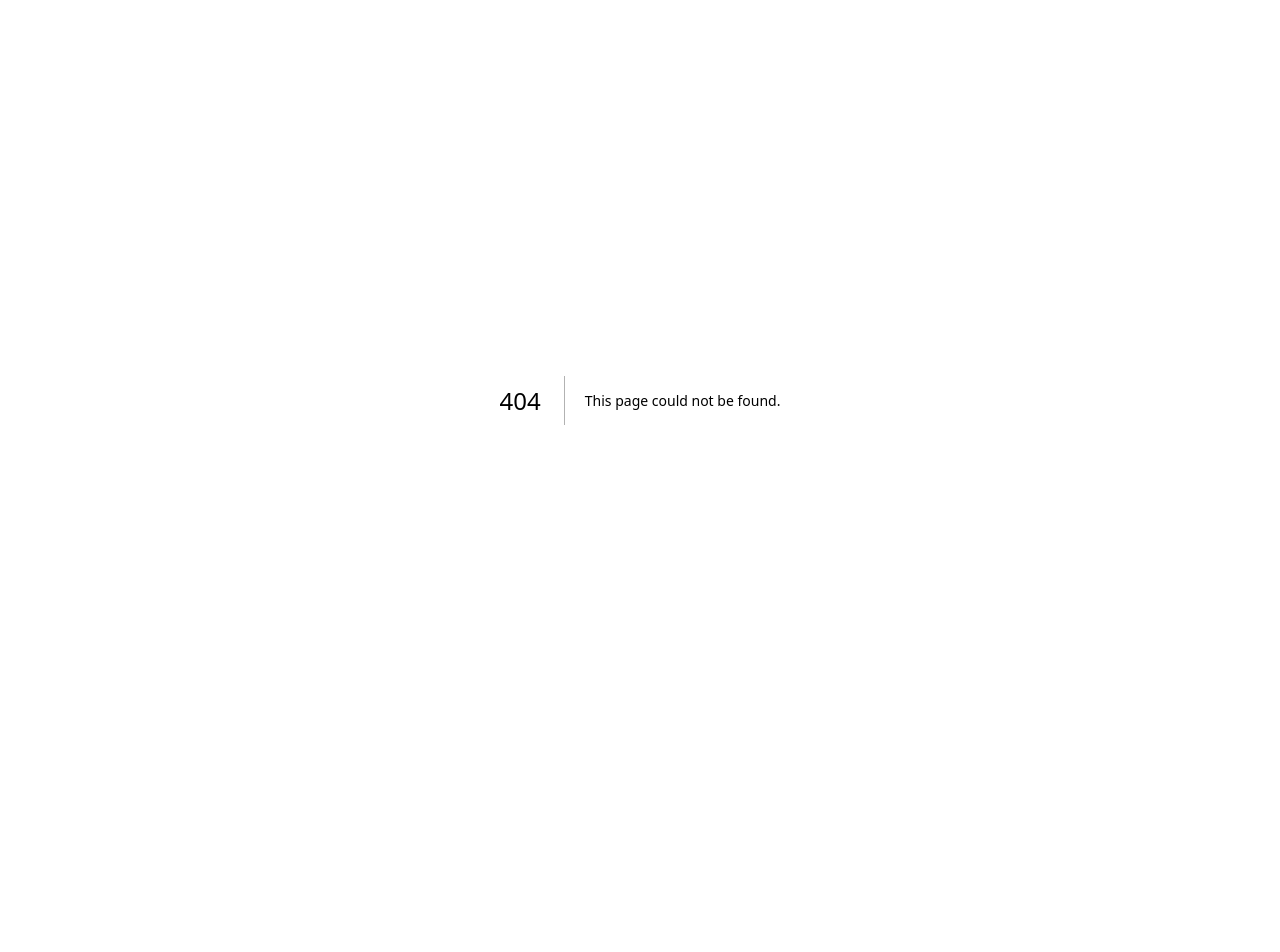
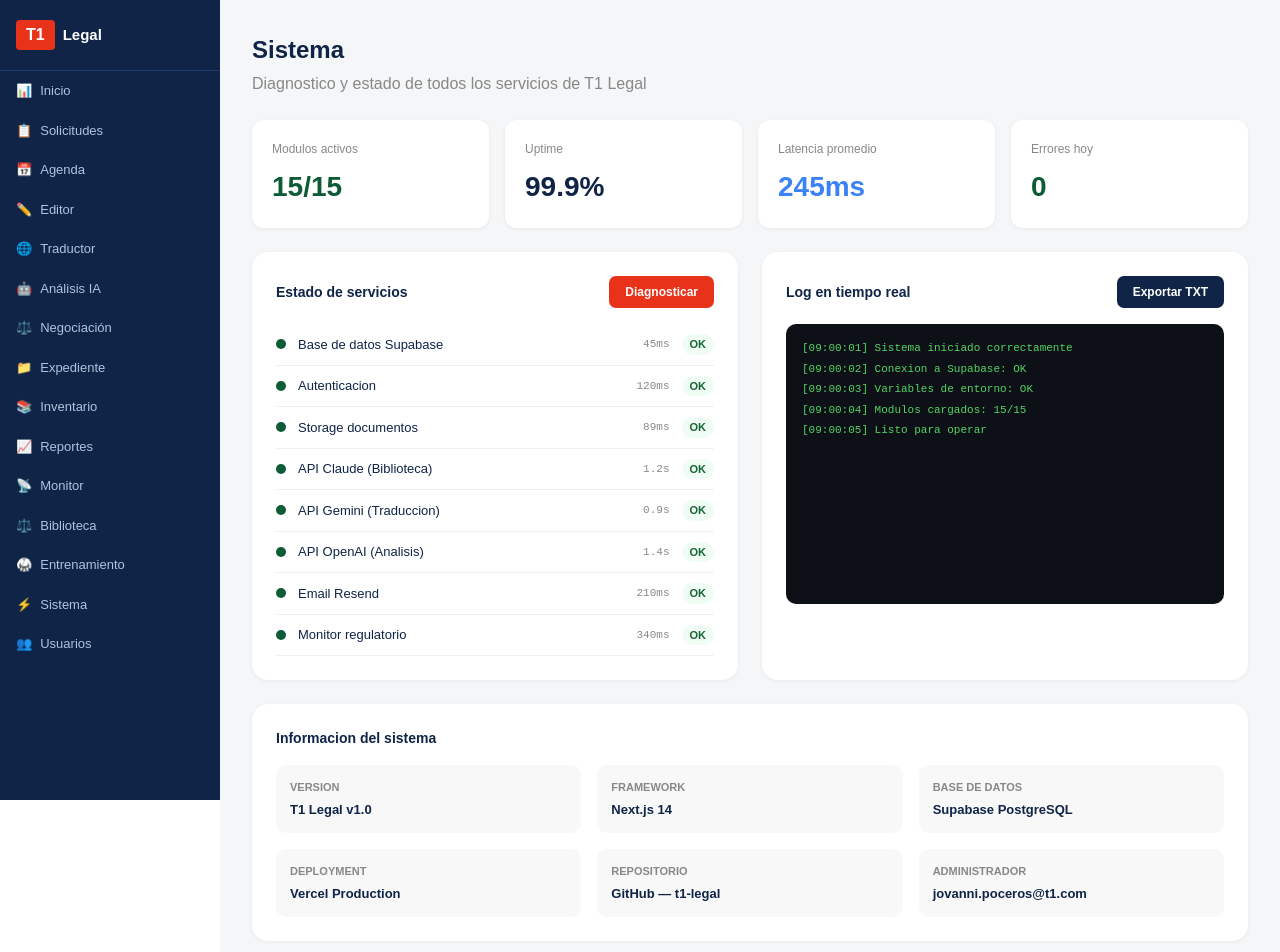
Before and after one commit to jovannipoceros-png/t1-legal, a Next.js app: page /dashboard/sistema in a window 1280 px wide. Before the commit this address had no page. Shown: the top 952 px of the page. Before the commit the page ends 800 px from the top, so only its background shows below. Built offline with nearby package versions, Linux system fonts and the light colour scheme.

Commit message:
feat: modulo sistema

```diff
--- /dev/null
+++ b/src/app/dashboard/sistema/page.tsx
@@ -0,0 +1,119 @@
+'use client'
+import { useState } from 'react'
+
+export default function Sistema() {
+  const [log, setLog] = useState<string[]>([
+    '[09:00:01] Sistema iniciado correctamente',
+    '[09:00:02] Conexion a Supabase: OK',
+    '[09:00:03] Variables de entorno: OK',
+    '[09:00:04] Modulos cargados: 15/15',
+    '[09:00:05] Listo para operar',
+  ])
+
+  const modulos = [
+    { nombre:'Base de datos Supabase', estado:'OK', latencia:'45ms', color:'#0D5C36' },
+    { nombre:'Autenticacion', estado:'OK', latencia:'120ms', color:'#0D5C36' },
+    { nombre:'Storage documentos', estado:'OK', latencia:'89ms', color:'#0D5C36' },
+    { nombre:'API Claude (Biblioteca)', estado:'OK', latencia:'1.2s', color:'#0D5C36' },
+    { nombre:'API Gemini (Traduccion)', estado:'OK', latencia:'0.9s', color:'#0D5C36' },
+    { nombre:'API OpenAI (Analisis)', estado:'OK', latencia:'1.4s', color:'#0D5C36' },
+    { nombre:'Email Resend', estado:'OK', latencia:'210ms', color:'#0D5C36' },
+    { nombre:'Monitor regulatorio', estado:'OK', latencia:'340ms', color:'#0D5C36' },
+  ]
+
+  const diagnosticar = () => {
+    const nuevos = [
+      `[${new Date().toLocaleTimeString()}] Iniciando diagnostico completo...`,
+      `[${new Date().toLocaleTimeString()}] Verificando Supabase... OK (45ms)`,
+      `[${new Date().toLocaleTimeString()}] Verificando APIs de IA... OK`,
+      `[${new Date().toLocaleTimeString()}] Verificando Storage... OK`,
+      `[${new Date().toLocaleTimeString()}] Verificando Email... OK`,
+      `[${new Date().toLocaleTimeString()}] Diagnostico completado — Todo operando correctamente`,
+    ]
+    setLog(prev => [...prev, ...nuevos])
+  }
+
+  const exportarLog = () => {
+    const blob = new Blob([log.join('\n')], { type: 'text/plain' })
+    const url = URL.createObjectURL(blob)
+    const a = document.createElement('a')
+    a.href = url
+    a.download = 'T1Legal_log.txt'
+    a.click()
+  }
+
+  return (
+    <div style={{ padding:'32px', fontFamily:'sans-serif' }}>
+      <h1 style={{ color:'#0F2447', fontSize:'24px', fontWeight:700, margin:'0 0 4px' }}>Sistema</h1>
+      <p style={{ color:'#888', margin:'0 0 24px' }}>Diagnostico y estado de todos los servicios de T1 Legal</p>
+
+      <div style={{ display:'grid', gridTemplateColumns:'repeat(4,1fr)', gap:'16px', marginBottom:'24px' }}>
+        {[
+          { label:'Modulos activos', value:'15/15', color:'#0D5C36' },
+          { label:'Uptime', value:'99.9%', color:'#0F2447' },
+          { label:'Latencia promedio', value:'245ms', color:'#3B82F6' },
+          { label:'Errores hoy', value:'0', color:'#0D5C36' },
+        ].map((k,i) => (
+          <div key={i} style={{ background:'white', borderRadius:'12px', padding:'20px', boxShadow:'0 1px 4px rgba(0,0,0,0.06)' }}>
+            <p style={{ color:'#888', fontSize:'12px', margin:'0 0 8px' }}>{k.label}</p>
+            <p style={{ color:k.color, fontSize:'28px', fontWeight:700, margin:0 }}>{k.value}</p>
+          </div>
+        ))}
+      </div>
+
+      <div style={{ display:'grid', gridTemplateColumns:'1fr 1fr', gap:'24px', marginBottom:'24px' }}>
+        <div style={{ background:'white', borderRadius:'16px', padding:'24px', boxShadow:'0 1px 4px rgba(0,0,0,0.06)' }}>
+          <div style={{ display:'flex', justifyContent:'space-between', alignItems:'center', marginBottom:'16px' }}>
+            <h3 style={{ color:'#0F2447', fontSize:'14px', fontWeight:700, margin:0 }}>Estado de servicios</h3>
+            <button onClick={diagnosticar}
+              style={{ background:'#E8321A', color:'white', border:'none', padding:'7px 16px', borderRadius:'7px', fontSize:'12px', fontWeight:700, cursor:'pointer' }}>
+              Diagnosticar
+            </button>
+          </div>
+          {modulos.map((m,i) => (
+            <div key={i} style={{ display:'flex', alignItems:'center', gap:'12px', padding:'10px 0', borderBottom:'1px solid #F0F0F0' }}>
+              <span style={{ width:'10px', height:'10px', borderRadius:'50%', background:m.color, flexShrink:0 }} />
+              <span style={{ color:'#0F2447', fontSize:'13px', flex:1 }}>{m.nombre}</span>
+              <span style={{ color:'#888', fontSize:'11px', fontFamily:'monospace' }}>{m.latencia}</span>
+              <span style={{ background:'#F0FDF4', color:'#166534', fontSize:'11px', fontWeight:700, padding:'2px 8px', borderRadius:'10px' }}>{m.estado}</span>
+            </div>
+          ))}
+        </div>
+
+        <div style={{ background:'white', borderRadius:'16px', padding:'24px', boxShadow:'0 1px 4px rgba(0,0,0,0.06)' }}>
+          <div style={{ display:'flex', justifyContent:'space-between', alignItems:'center', marginBottom:'16px' }}>
+            <h3 style={{ color:'#0F2447', fontSize:'14px', fontWeight:700, margin:0 }}>Log en tiempo real</h3>
+            <button onClick={exportarLog}
+              style={{ background:'#0F2447', color:'white', border:'none', padding:'7px 16px', borderRadius:'7px', fontSize:'12px', fontWeight:700, cursor:'pointer' }}>
+              Exportar TXT
+            </button>
+          </div>
+          <div style={{ background:'#0D1117', borderRadius:'10px', padding:'16px', minHeight:'280px', maxHeight:'280px', overflowY:'auto', fontFamily:'monospace' }}>
+            {log.map((l,i) => (
+              <p key={i} style={{ color:'#56D364', fontSize:'11px', margin:'0 0 4px', lineHeight:'1.5' }}>{l}</p>
+            ))}
+          </div>
+        </div>
+      </div>
+
+      <div style={{ background:'white', borderRadius:'16px', padding:'24px', boxShadow:'0 1px 4px rgba(0,0,0,0.06)' }}>
+        <h3 style={{ color:'#0F2447', fontSize:'14px', fontWeight:700, margin:'0 0 16px' }}>Informacion del sistema</h3>
+        <div style={{ display:'grid', gridTemplateColumns:'repeat(3,1fr)', gap:'16px' }}>
+          {[
+            { label:'Version', value:'T1 Legal v1.0' },
+            { label:'Framework', value:'Next.js 14' },
+            { label:'Base de datos', value:'Supabase PostgreSQL' },
+            { label:'Deployment', value:'Vercel Production' },
+            { label:'Repositorio', value:'GitHub — t1-legal' },
+            { label:'Administrador', value:'jovanni.poceros@t1.com' },
+          ].map((d,i) => (
+            <div key={i} style={{ padding:'14px', background:'#F8F8F8', borderRadius:'10px' }}>
+              <p style={{ color:'#888', fontSize:'11px', fontWeight:700, margin:'0 0 4px' }}>{d.label.toUpperCase()}</p>
+              <p style={{ color:'#0F2447', fontSize:'13px', fontWeight:600, margin:0 }}>{d.value}</p>
+            </div>
+          ))}
+        </div>
+      </div>
+    </div>
+  )
+}
```
